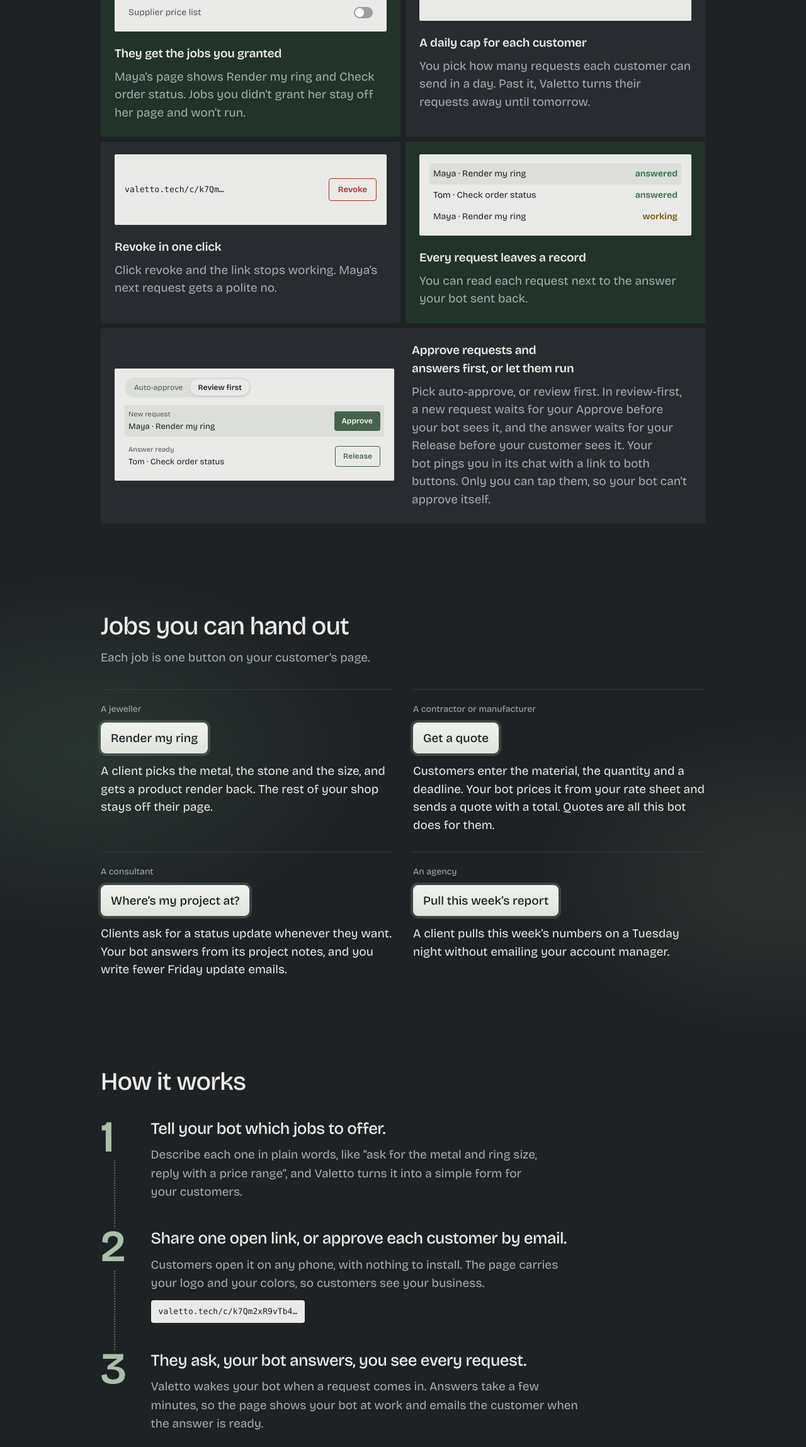
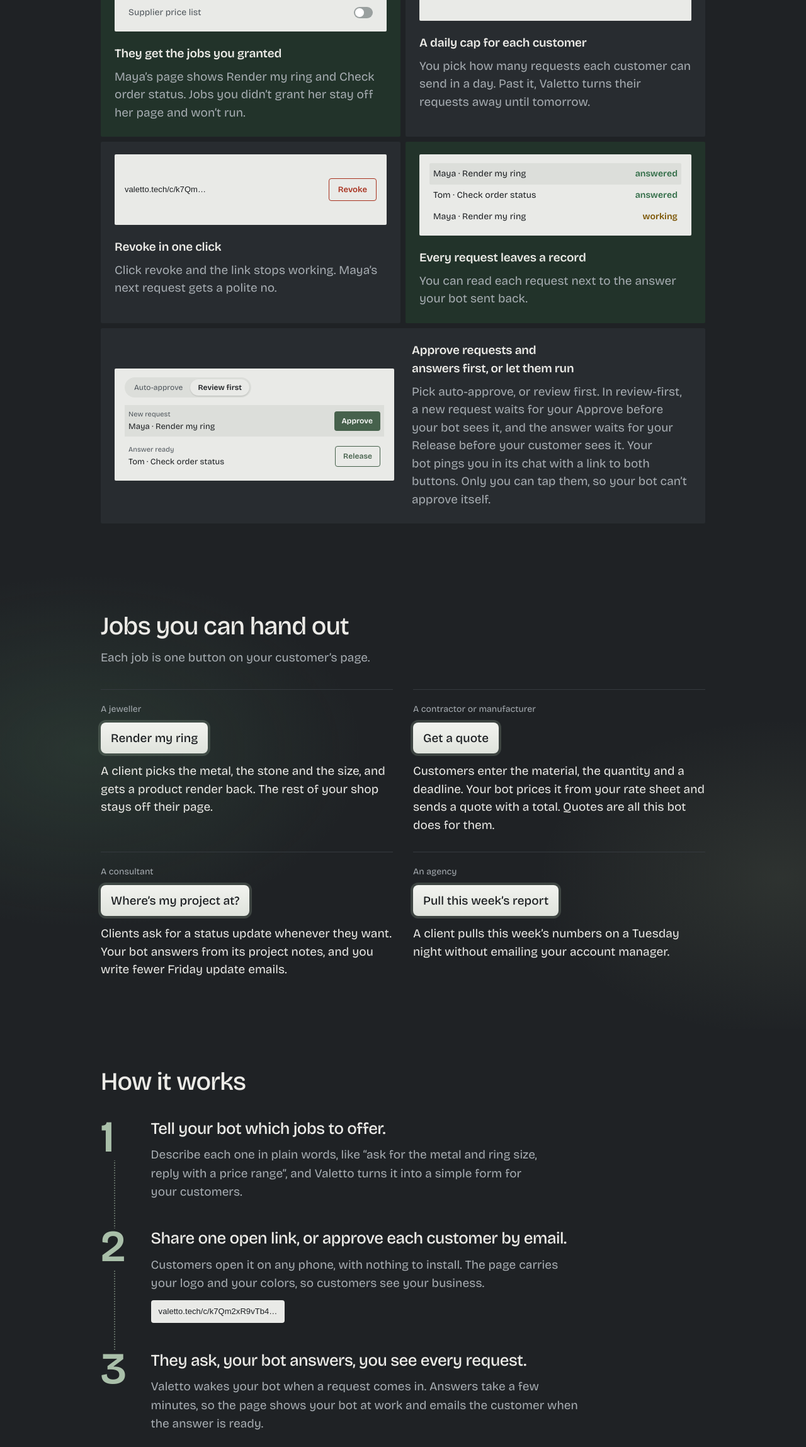
Before and after one commit to klahrich/replyslip, a Next.js app: page /valetto in a window 1280 px wide. Shown: the part 2002-4299 px from the top of the page at 63% size. Built offline with nearby package versions, Linux system fonts and the light colour scheme; a web font is replaced by a local one.

Commit message:
Valetto: link chips use Martian Mono; keep 'Grok Bot' on one line

```diff
--- a/app/(site)/valetto/page.tsx
+++ b/app/(site)/valetto/page.tsx
@@ -310,7 +310,7 @@ export default function ValettoPage() {
 
         <section className="close vt-close" aria-label="Get early access">
           <p className="say">Start with one customer and one job.</p>
-          <p className="vt-close-sub">Valetto is in early access for Grok Bot owners.</p>
+          <p className="vt-close-sub">Valetto is in early access for Grok&nbsp;Bot owners.</p>
           <Link className="btn vt-btn" href={EARLY_ACCESS}>
             Ask for early access
           </Link>
--- a/components/site/valetto/valetto.css
+++ b/components/site/valetto/valetto.css
@@ -198,7 +198,7 @@
 .vt-cap-row{display:flex;justify-content:space-between}
 .vt-cap-bar{margin-top:10px;height:10px;border-radius:5px;background:var(--paper-2);overflow:hidden}
 .vt-cap-bar i{display:block;height:100%;width:70%;background:var(--dash-accent);border-radius:5px}
-.vt-revoke{display:flex;justify-content:space-between;align-items:center;gap:12px;font-family:var(--mono);font-size:.8125rem}
+.vt-revoke{display:flex;justify-content:space-between;align-items:center;gap:12px;font-family:var(--vt-mono);font-size:.8125rem}
 .vt-revoke-btn{font-family:var(--font);font-weight:600;padding:7px 14px;border-radius:var(--r);border:1.5px solid var(--err);color:var(--err)}
 .vt-log li{padding:6px}
 .vt-log li:first-child{background:var(--paper-2)}
@@ -219,7 +219,7 @@
 .vt-num{font-size:clamp(3rem,2rem + 3vw,4.75rem);line-height:.85;font-weight:600;letter-spacing:-.04em;color:var(--accent);min-width:1.1ch}
 .vt-steps h3{font-size:var(--s-lead);line-height:1.25;letter-spacing:-.018em;font-weight:500}
 .vt-steps p{margin-top:10px;color:var(--muted);max-width:36em;line-height:1.55}
-.vt-link{display:block;width:max-content;max-width:100%;margin-top:12px;padding:8px 12px;border-radius:var(--r);background:var(--paper);color:var(--paper-ink);font-size:.8125rem;overflow-wrap:anywhere}
+.vt-link{display:block;font-family:var(--vt-mono);width:max-content;max-width:100%;margin-top:12px;padding:8px 12px;border-radius:var(--r);background:var(--paper);color:var(--paper-ink);font-size:.8125rem;overflow-wrap:anywhere}
 @media (prefers-reduced-motion:no-preference){
   .vt-steps li.anim:not(.play){opacity:0;transform:translateY(18px)}
   .vt-steps li.play{animation:vt-rise 520ms var(--ease-out) both}
```
